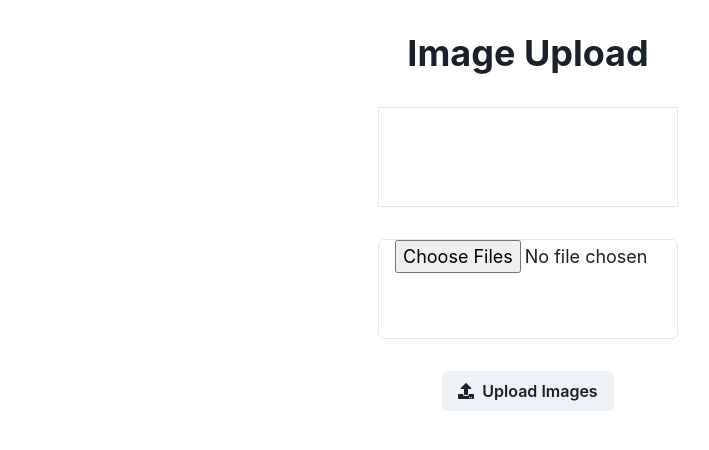
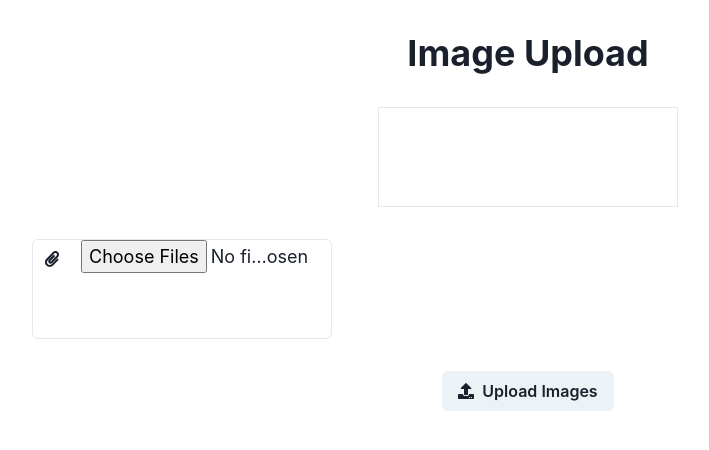
Before and after one commit to GPT-Engineer-App/image-upload-portal, a React (Vite) app: page / in a window 1280 px wide. Shown: the top 450 px of the page, without its empty margins (112-821 px from the left). Built offline with nearby package versions, Linux system fonts and the light colour scheme.

Commit message:
Replaced the existing "Choose Files" button icon with a paper clip logo using `FaPaperclip` from `@react-icons/fa`.
make the choose files button a paper clip logo

```diff
--- a/src/pages/Index.jsx
+++ b/src/pages/Index.jsx
@@ -1,6 +1,6 @@
 import React, { useState } from "react";
-import { Box, Button, Container, Input, Stack, Image, Text, VStack, Heading, useToast } from "@chakra-ui/react";
-import { FaUpload } from "react-icons/fa";
+import { Box, Button, Container, Input, Stack, Image, Text, VStack, Heading, useToast, InputGroup, InputLeftElement } from "@chakra-ui/react";
+import { FaUpload, FaPaperclip } from "react-icons/fa";
 
 const Index = () => {
   const [selectedFiles, setSelectedFiles] = useState([]);
@@ -33,7 +33,10 @@ const Index = () => {
       <VStack spacing={8}>
         <Heading>Image Upload</Heading>
         <Box value={inputText} onChange={(e) => setInputText(e.target.value)} size="lg" height="100px" width="300px" padding="8px" border="1px solid" borderColor="gray.200" contentEditable _placeholder={{ color: "gray.500" }} dangerouslySetInnerHTML={{ __html: imagesPreview + inputText }} />
-        <Input type="file" accept="image/*" multiple onChange={handleFileChange} size="lg" height="100px" width="300px" />
+        <InputGroup>
+          <InputLeftElement pointerEvents="none" children={<FaPaperclip color="gray.300" />} />
+          <Input type="file" accept="image/*" multiple onChange={handleFileChange} size="lg" height="100px" width="300px" />
+        </InputGroup>
         <Button leftIcon={<FaUpload />} onClick={handleUpload}>
           Upload Images
         </Button>
```
